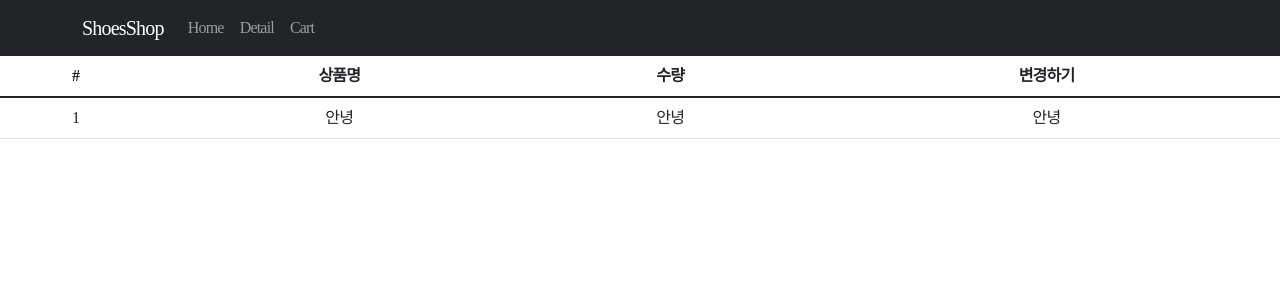
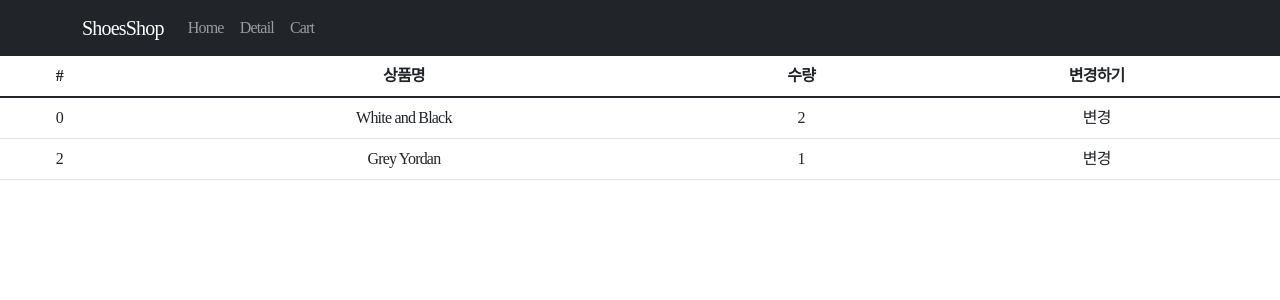
Before and after one commit to whddnjs1715/CreateWebsite, a React (Create React App) app: page /cart in a window 1280 px wide. Shown: the top 300 px of the page. Built offline with nearby package versions, Linux system fonts and the light colour scheme.

Commit message:
#11 장바구니 페이지_6

```diff
--- a/src/routes/Cart.js
+++ b/src/routes/Cart.js
@@ -2,15 +2,14 @@
 import { useSelector } from 'react-redux';
 
 const Cart = () => {
-  const a = useSelector((state) => {
+  const stock = useSelector((state) => {
     return state;
   });
   // 축약버전도 가능
   // const a = useSelector((state) => {
   //  state.stock;
   // });
-  console.log(a.user);
-  console.log(a.stock);
+  console.log(stock.stock[0].name);
 
   return (
     <div>
@@ -24,12 +23,16 @@
           </tr>
         </thead>
         <tbody>
-          <tr>
-            <td>1</td>
-            <td>안녕</td>
-            <td>안녕</td>
-            <td>안녕</td>
-          </tr>
+          {stock.stock.map(function (a, i) {
+            return (
+              <tr>
+                <td>{stock.stock[i].id}</td>
+                <td>{stock.stock[i].name}</td>
+                <td>{stock.stock[i].count}</td>
+                <td>변경</td>
+              </tr>
+            );
+          })}
         </tbody>
       </Table>
     </div>
--- a/src/service/store.js
+++ b/src/service/store.js
@@ -3,14 +3,12 @@
 
 // useState 역할
 // state 하나를 slice라고 부름
-const user = createSlice({
-  name: 'user',
-  initialState: 'kim',
-});
-
 const stock = createSlice({
   name: 'stock',
-  initialState: [10, 11, 12],
+  initialState: [
+    { id: 0, name: 'White and Black', count: 2 },
+    { id: 2, name: 'Grey Yordan', count: 1 },
+  ],
 });
 
 // [
@@ -20,7 +18,6 @@
 
 export default configureStore({
   reducer: {
-    user: user.reducer,
     stock: stock.reducer,
   },
 });
```
